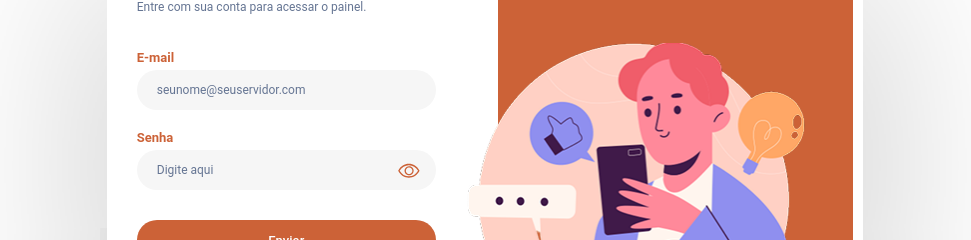
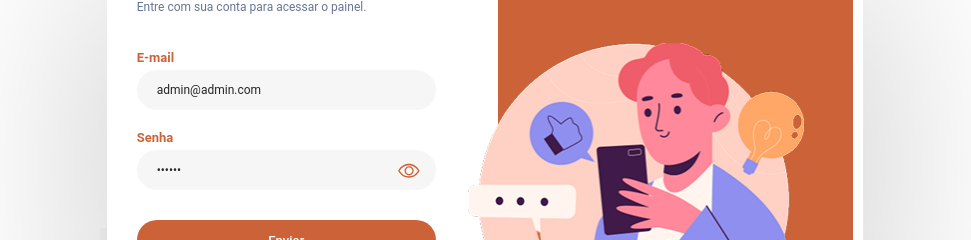
Before and after one commit to GabrielMBatista/tropa-login, a Next.js app: page /login in a window 1280 px wide. Shown: the part 281-521 px from the top of the page, without its empty margins (155-1126 px from the left). Built offline with nearby package versions, Linux system fonts and the light colour scheme; no server answers.

Commit message:
adicionar user e senha fixo para demo

```diff
--- a/src/components/organisms/LoginForm/LoginForm.tsx
+++ b/src/components/organisms/LoginForm/LoginForm.tsx
@@ -21,11 +21,11 @@ import {
 import { useState } from "react";
 import { Eye } from "@/components/atoms/Icons/Eye";
 import { EyeOff } from "@/components/atoms/Icons/EyeOff";
-import { authenticate } from '@/utils/auth';
+import { authenticate } from "@/utils/auth";
 
 export const LoginForm = () => {
-  const [email, setEmail] = useState("");
-  const [senha, setSenha] = useState("");
+  const [email, setEmail] = useState("admin@admin.com");
+  const [senha, setSenha] = useState("123456");
   const [erro, setErro] = useState("");
   const [senhaVisivel, setSenhaVisivel] = useState(false);
 
@@ -34,7 +34,7 @@ export const LoginForm = () => {
     console.log("✅ handleLogin ativado (POST manual)");
 
     const sucesso = await authenticate(email, senha);
-     if (sucesso) {
+    if (sucesso) {
       window.location.href = "/eventos";
     } else {
       setErro("Credenciais inválidas");
```
